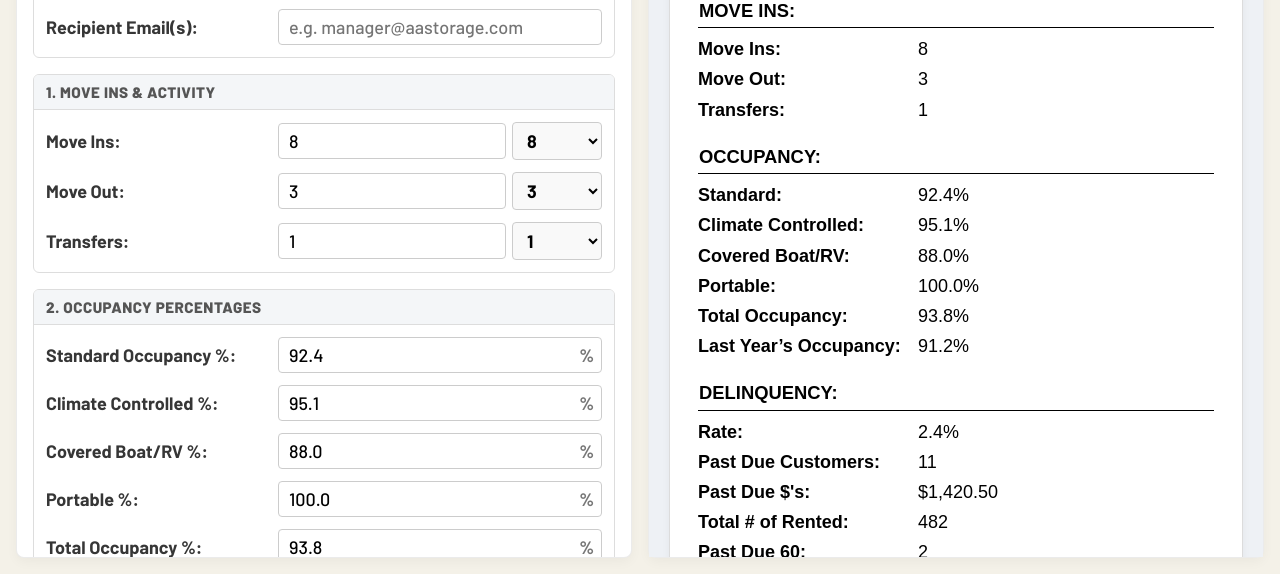
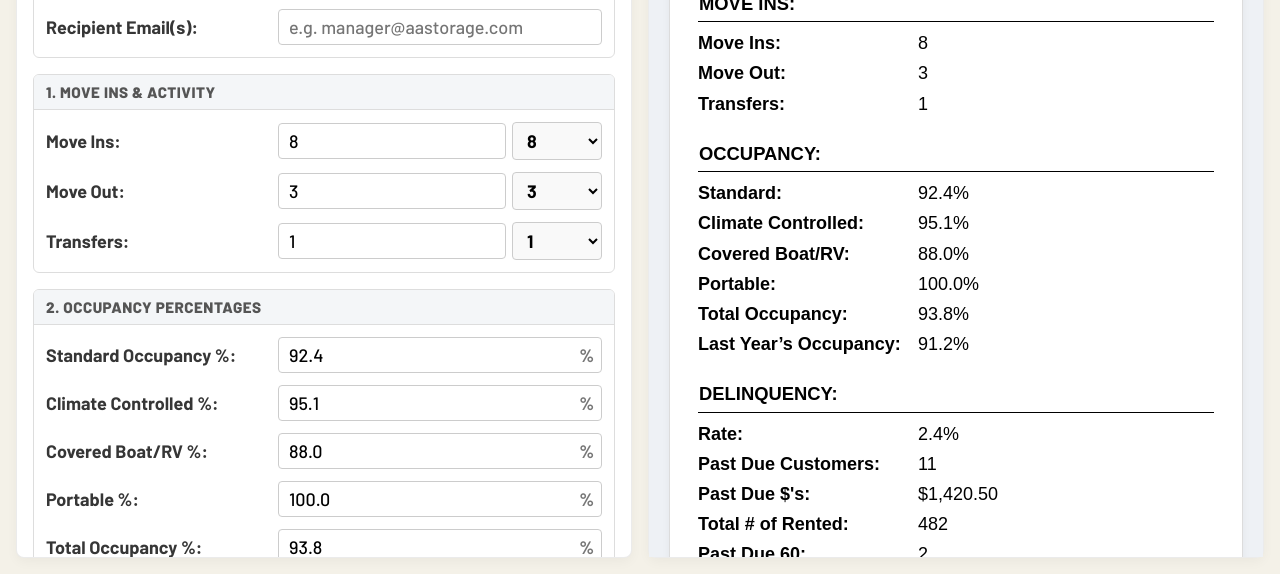
Before and after one commit to johnsideprojects/Weekly-Update-Creator, a plain HTML site: page index.html in a window 1280 px wide. Shown: the part 226-800 px from the top of the page. Drawn offline with Linux system fonts and the light colour scheme.

Commit message:
Update index.html

```diff
--- a/index.html
+++ b/index.html
@@ -1073,7 +1073,6 @@
                 </ul>
             `).join('');
 
-            // Table-based rendering for issues ensures Outlook renders the dashed separator line
             let issuesHTML = issues.map(i => `
                 <table style="width:100%; border-collapse:collapse; margin-bottom:12px; font-size:inherit; font-family:inherit;">
                     <tr>
@@ -1087,17 +1086,16 @@
                 </table>
             `).join('');
 
-            // Table-based header ensures reliable solid horizontal borders across Outlook engines
-            const makeHeader = (text) => `
-                <table style="width:100%; border-collapse:collapse; margin-top:18px; margin-bottom:6px;">
+            // Updated header generator: applies top padding directly to the cell so Outlook respects section spacing
+            const makeHeader = (text, isFirst = false) => `
+                <table style="width:100%; border-collapse:collapse; margin-bottom:6px;">
                     <tr>
-                        <td style="font-size:1.15rem; font-weight:bold; text-transform:uppercase; border-bottom:1.5px solid #000000; padding-bottom:3px; color:#000000;">
+                        <td style="font-size:1.15rem; font-weight:bold; text-transform:uppercase; border-bottom:1.5px solid #000000; padding-top:${isFirst ? '0px' : '22px'}; padding-bottom:4px; color:#000000;">
                             ${text}
                         </td>
                     </tr>
                 </table>`;
 
-            // Standard key-value rows inheriting container font sizes
             const makeRow = (label, val) => `
                 <tr>
                     <td style="font-weight:bold; width:220px; padding:2px 0; vertical-align:top;">${label}</td>
@@ -1107,7 +1105,7 @@
             const html = `
                 <div style="font-size:1.15rem; font-weight:bold; text-transform:uppercase; margin-bottom:12px; color:#000;">${escapeHtml(title)}</div>
 
-                ${makeHeader('MOVE INS:')}
+                ${makeHeader('MOVE INS:', true)}
                 <table style="width:100%; border-collapse:collapse; font-size:inherit; font-family:inherit;">
                     ${makeRow('Move Ins:', getVal('moveIns'))}
                     ${makeRow('Move Out:', getVal('moveOuts'))}
@@ -1146,9 +1144,9 @@
                 </table>
 
                 ${makeHeader('NUMBER OF UNRENTABLE UNITS:')}
-                <table style="width:100%; border-collapse:collapse; margin-bottom:12px; font-size:inherit; font-family:inherit;">
+                <table style="width:100%; border-collapse:collapse; font-size:inherit; font-family:inherit;">
                     <tr>
-                        <td style="padding:4px 0 8px 0; vertical-align:top; color:#000000;">
+                        <td style="padding:2px 0 4px 0; vertical-align:top; color:#000000;">
                             ${getVal('unrentableUnits')}
                         </td>
                     </tr>
```
